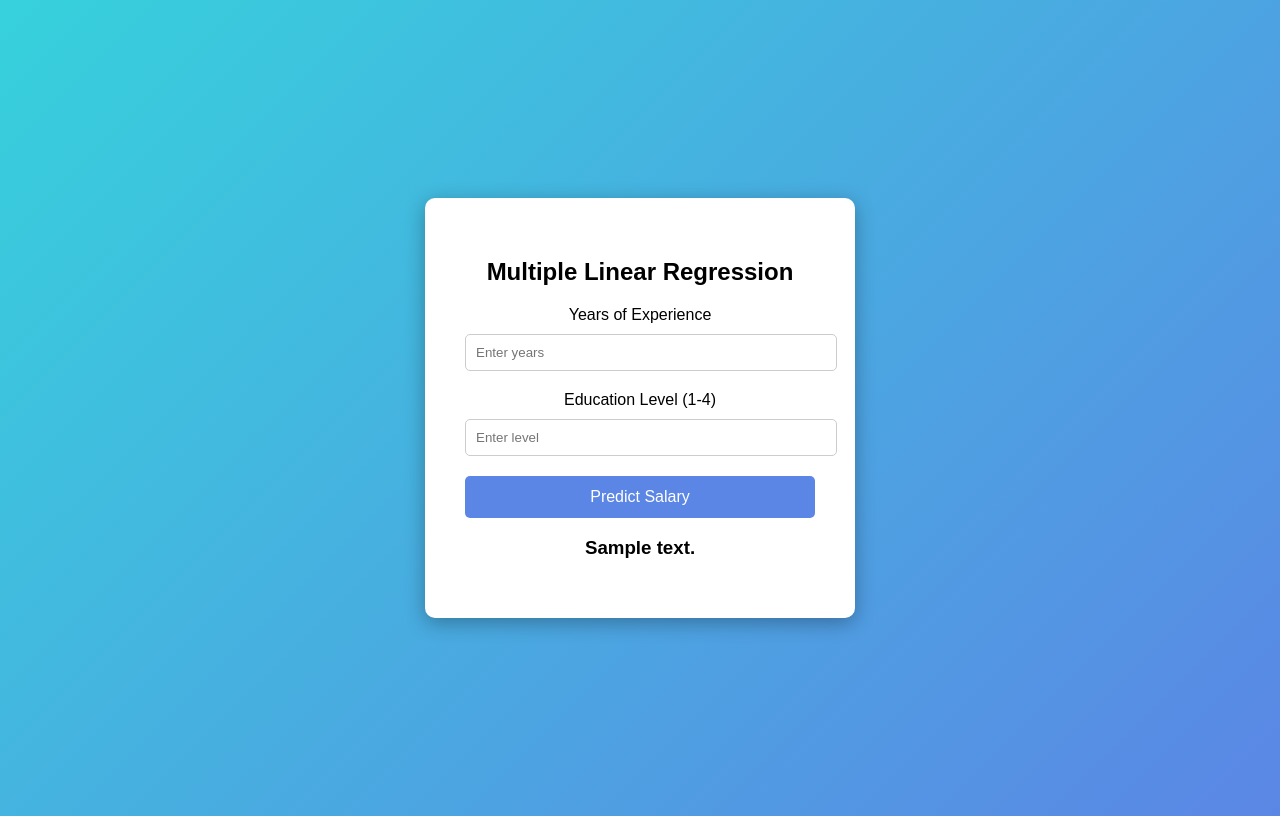
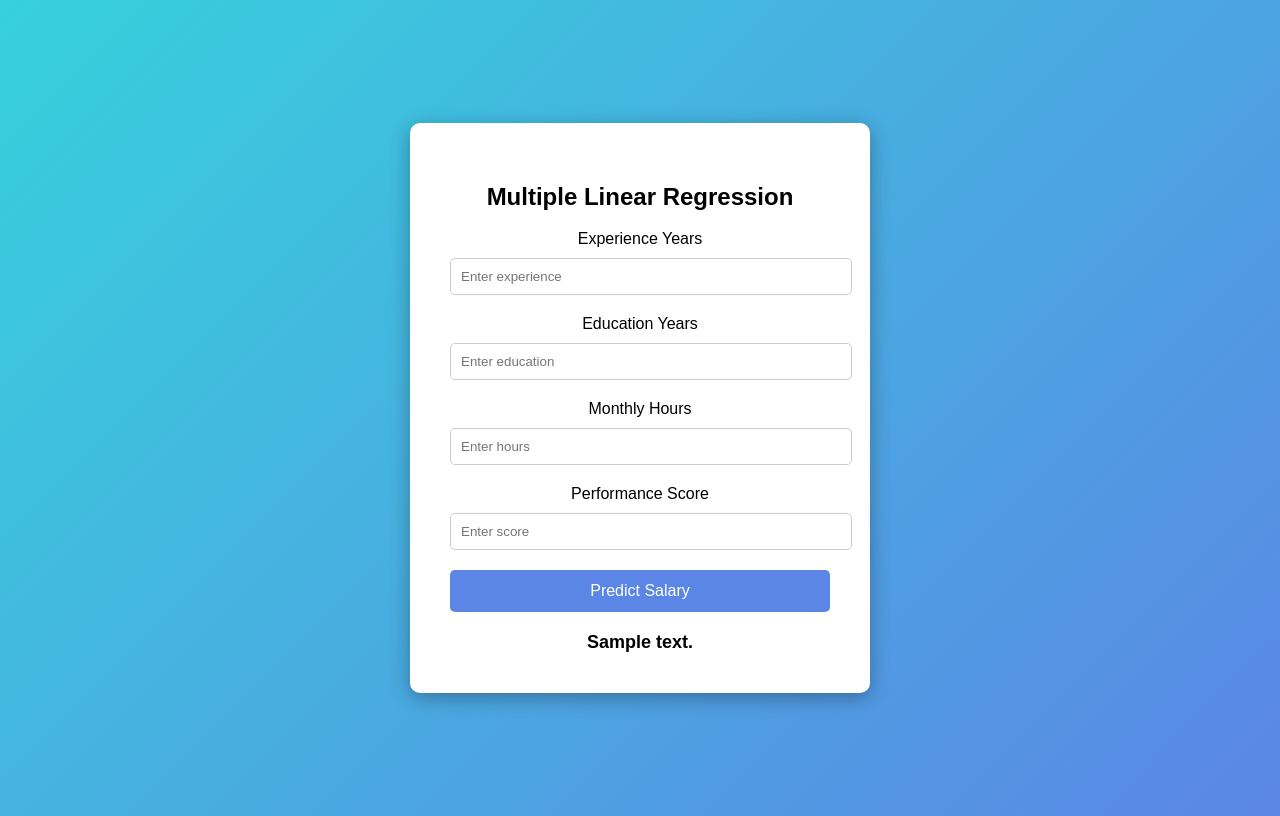
Before and after one commit to athulya3404/mlr-deploy, a Flask app: template templates/index.html in a window 1280 px wide. Run offline with Flask 3, Linux system fonts and the light colour scheme; the template is opened without the code that fills it: most values are stand-ins (such as "Sample title", 1, 10 or a date in 2020); parts of the project's set-up code (start-up, migrations or seed data) failed here and were passed over.

Commit message:
Updated MLR interface and model

```diff
--- a/app.py
+++ b/app.py
@@ -13,15 +13,17 @@ def home():
 @app.route("/predict", methods=["POST"])
 def predict():
 
-    years = float(request.form["years"])
-    education = float(request.form["education"])
+    exp = float(request.form["experience"])
+    edu = float(request.form["education"])
+    hours = float(request.form["hours"])
+    score = float(request.form["score"])
 
-    features = np.array([[years, education]])
+    features = np.array([[exp, edu, hours, score]])
 
     prediction = model.predict(features)
 
     return render_template("index.html",
-           prediction_text="Predicted Salary : ₹{:,.0f}".format(prediction[0]))
+            prediction_text="Predicted Salary : {}".format(round(prediction[0],2)))
 
 if __name__ == "__main__":
     app.run(host="0.0.0.0", port=5003)
--- a/templates/index.html
+++ b/templates/index.html
@@ -19,7 +19,7 @@ align-items:center;
 background:white;
 padding:40px;
 border-radius:10px;
-width:350px;
+width:380px;
 box-shadow:0 5px 20px rgba(0,0,0,0.3);
 text-align:center;
 }
@@ -48,6 +48,12 @@ button:hover{
 background:#3c6fd1;
 }
 
+.result{
+margin-top:20px;
+font-size:18px;
+font-weight:bold;
+}
+
 </style>
 
 </head>
@@ -60,20 +66,29 @@ background:#3c6fd1;
 
 <form action="/predict" method="post">
 
-<label>Years of Experience</label>
-<input type="text" name="years" placeholder="Enter years">
+<label>Experience Years</label>
+<input type="text" name="experience" placeholder="Enter experience">
 
-<label>Education Level (1-4)</label>
-<input type="text" name="education" placeholder="Enter level">
+<label>Education Years</label>
+<input type="text" name="education" placeholder="Enter education">
+
+<label>Monthly Hours</label>
+<input type="text" name="hours" placeholder="Enter hours">
+
+<label>Performance Score</label>
+<input type="text" name="score" placeholder="Enter score">
 
 <button type="submit">Predict Salary</button>
 
-<h3>{{ prediction_text }}</h3>
+</form>
 
-</form>
+<div class="result">
+
+{{ prediction_text }}
+
+</div>
 
 </div>
 
 </body>
-
 </html>
```
